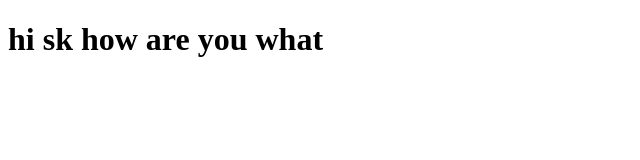
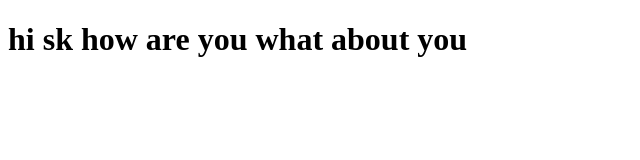
Before and after one commit to sukant-git/sample, a plain HTML site: page index.html in a window 1280 px wide. Shown: the whole page, without its empty margins (0-640 px from the left). Drawn offline with Linux system fonts and the light colour scheme.

Commit message:
fix : hi buye

```diff
--- a/index.html
+++ b/index.html
@@ -6,7 +6,7 @@
     <title>Document</title>
 </head>
 <body>
-    <h1>hi sk how are you what</h1>
+    <h1>hi sk how are you what about you</h1>
 
 </body>
 </html>
```
